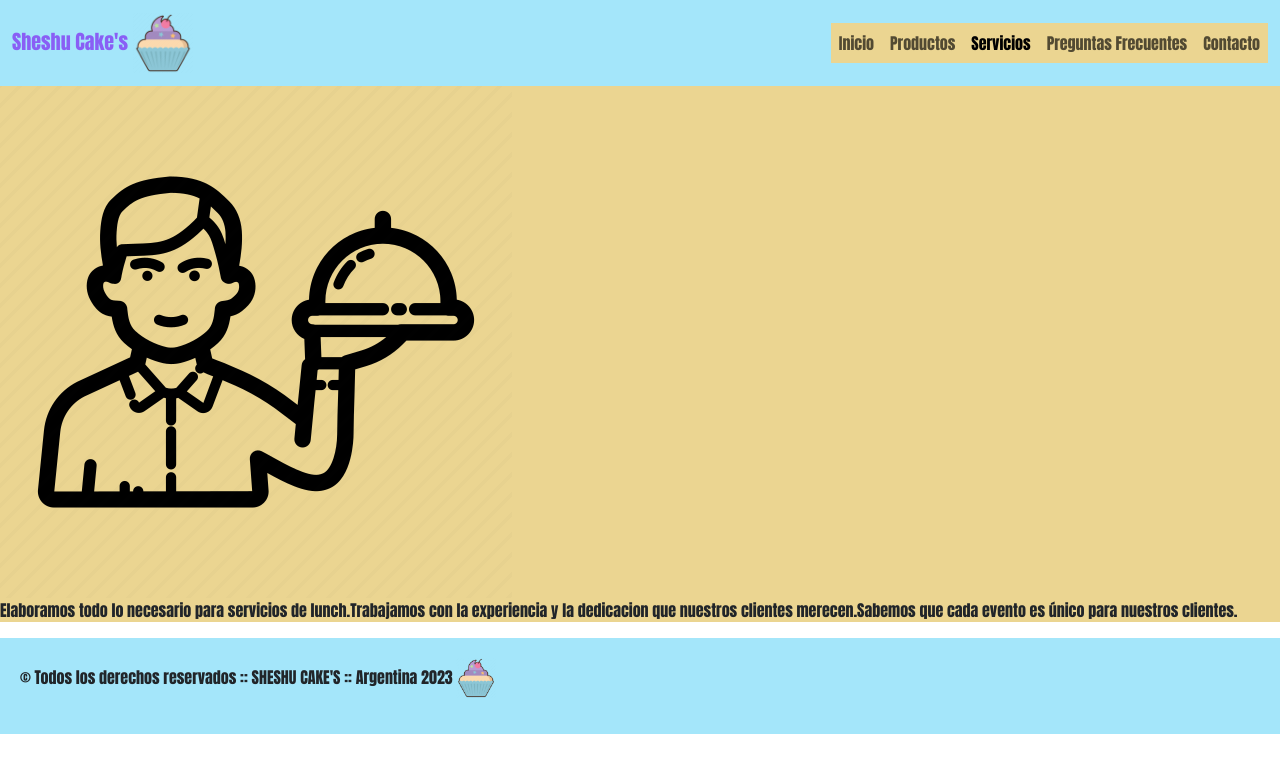
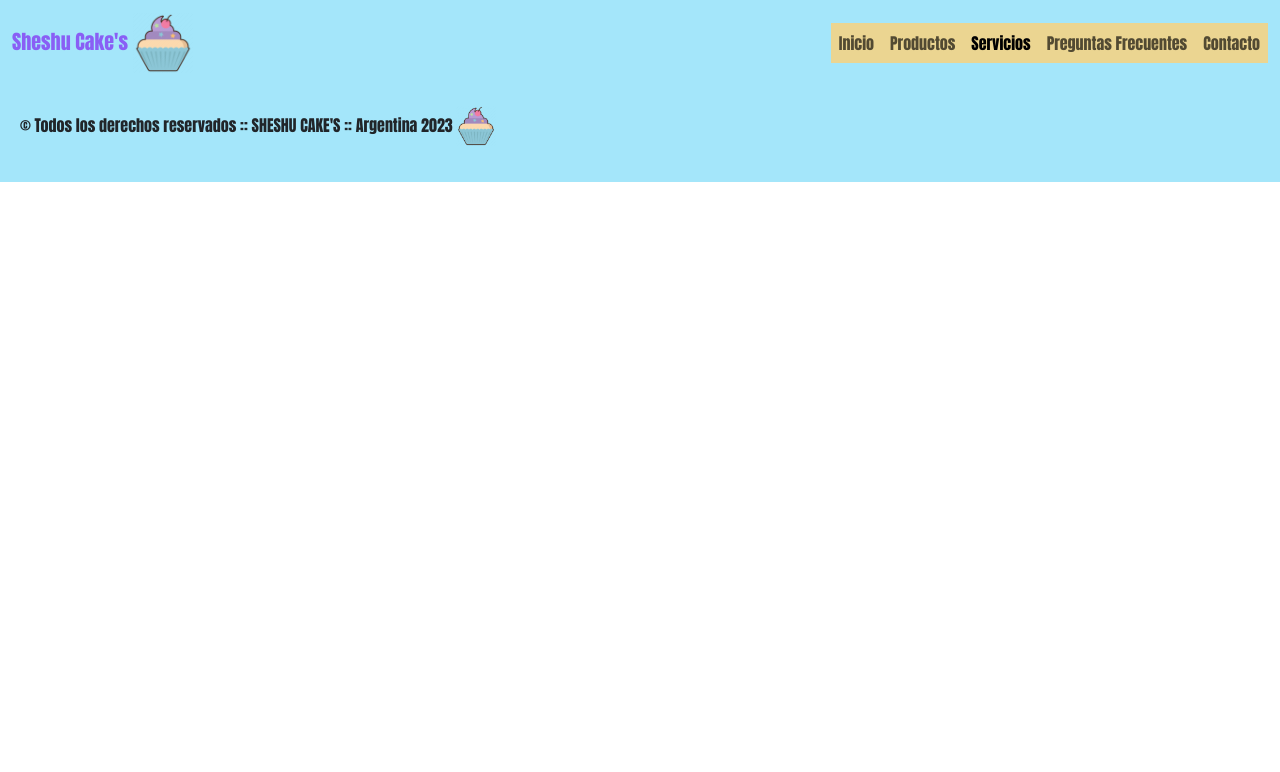
Before and after one commit to nelgo91/Sheshu-Cake-s, a plain HTML site: page paginas/servicios.html in a window 1280 px wide. Drawn offline with nearby package versions, Linux system fonts and the light colour scheme.

Commit message:
iniciando de vuelta pag de serv

```diff
--- a/css/style.css
+++ b/css/style.css
@@ -263,4 +263,4 @@ main.main_producto{
         width: 100%;
     }
 }
-/* PAGINA DE SERVICIOS /*
+/* PAGINA DE SERVICIOS */
--- a/paginas/servicios.html
+++ b/paginas/servicios.html
@@ -41,22 +41,7 @@
 
     </header>
 
-    <main class="servicios">
-        <div class="serv-container">
-            <div class="serv-tarjeta">
-                <img src="../img/servdelunch.png" alt="">
-                <div class="serv-nombre">
-                    <title>Servicio de Lunch</title>
-                    <p>Elaboramos todo lo necesario para servicios de lunch.Trabajamos con la experiencia y la dedicacion que nuestros clientes merecen.Sabemos que cada evento es único para nuestros clientes.</p>
-                </div>
-
-            </div>
-
-        </div>
-
-
-
-
+    <main>
 
     </main>
 
@@ -66,6 +51,7 @@
         </div>
     </footer>
 
+
     <script src="https://cdn.jsdelivr.net/npm/bootstrap@5.3.0-alpha1/dist/js/bootstrap.bundle.min.js" integrity="sha384-w76AqPfDkMBDXo30jS1Sgez6pr3x5MlQ1ZAGC+nuZB+EYdgRZgiwxhTBTkF7CXvN" crossorigin="anonymous"></script>
 </body>
 </html>
```
